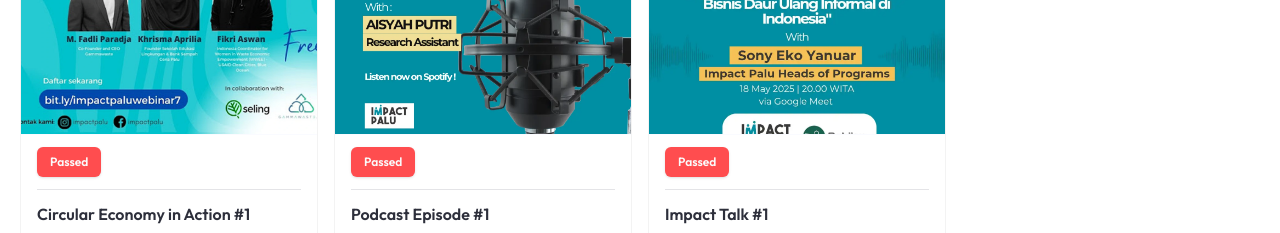
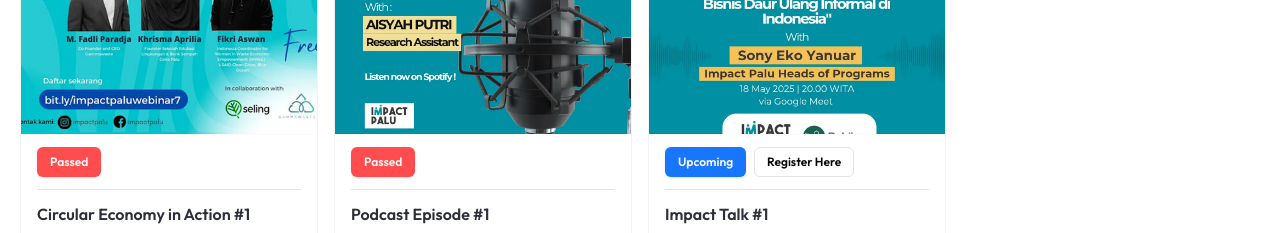
Before and after one commit to vickyadrii/impact-palu, a Next.js app: page /events-opportunities in a window 1280 px wide. Shown: the part 1151-1384 px from the top of the page. Built offline with nearby package versions, Linux system fonts and the light colour scheme.

Commit message:
changing  events impact talk

```diff
--- a/src/features/events-opportunities/constants.ts
+++ b/src/features/events-opportunities/constants.ts
@@ -71,7 +71,7 @@
   {
     id: 7,
     thumbnail_url: "/assets/images/events/event7.webp",
-    status: "passed",
+    status: "upcoming",
     title: "Impact Talk #1",
     description: "Bridging the funding gap: tantangan bisnis daur ulang informal di Indonesia",
     location: "Google Meeting",
```
